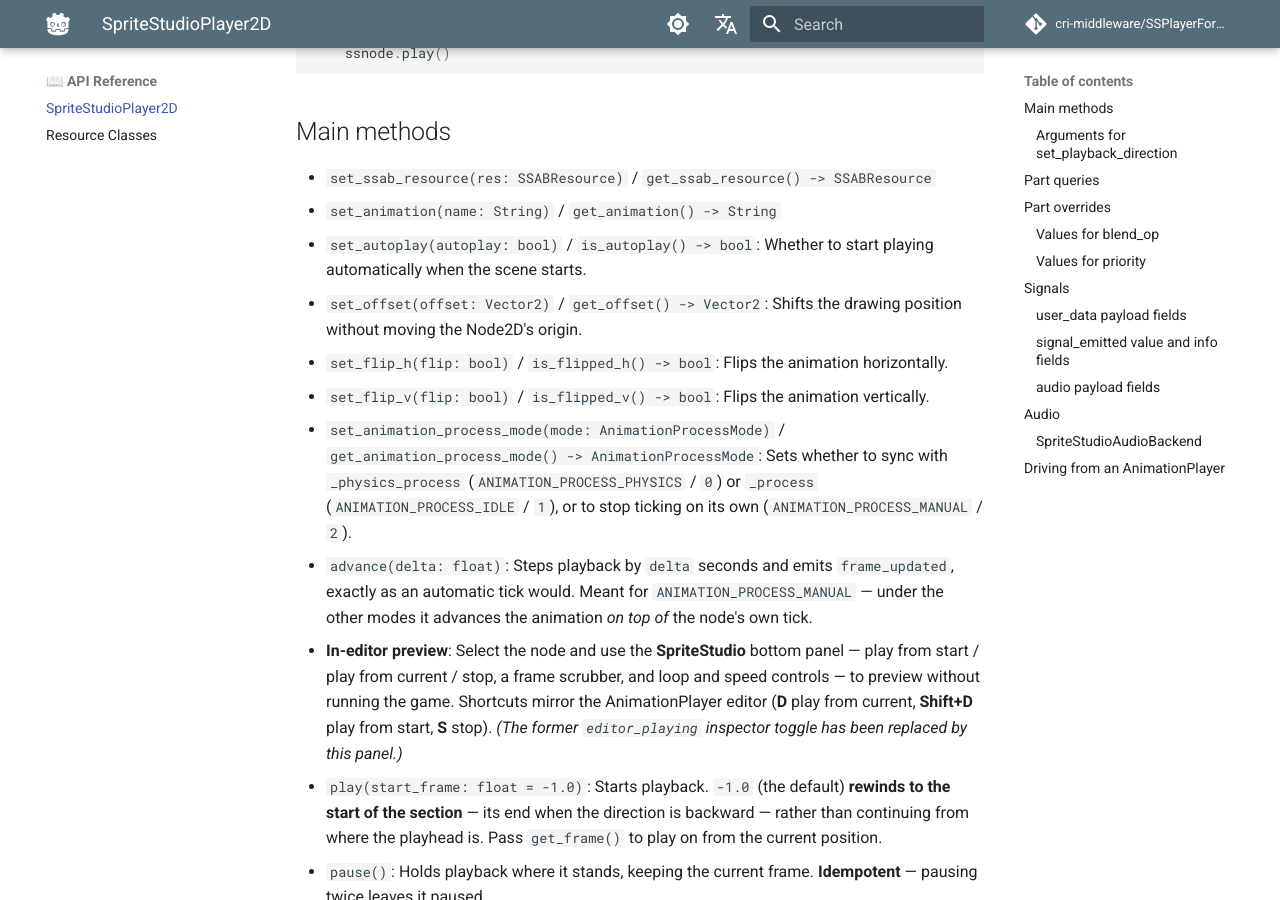
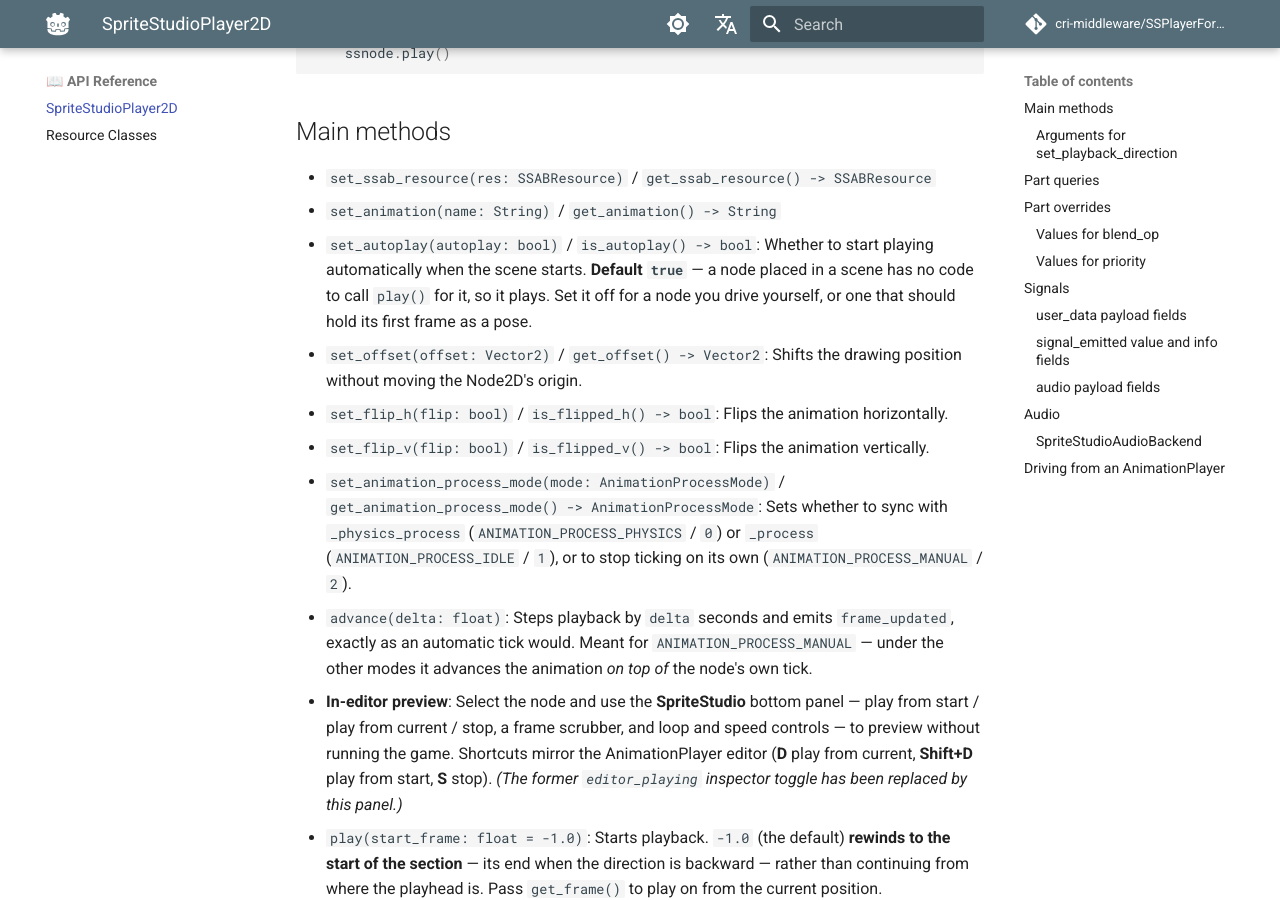
Before and after one commit to SpriteStudio/SSPlayerForGodot, an MkDocs documentation site: the page built from docs/en/api/player.md, in a window 1280 px wide and 900 px high, scrolled down 483 px. Built offline with MkDocs 1.6.1 and Material for MkDocs 9.7.7, drawn with Linux system fonts in a browser that asks for light colours; comment, search, counter and statistics services are not loaded.

Commit message:
fix(player)!: autoplay defaults on
A node placed in a scene has no code calling `play()` for it -- that is what an
`autoplay` property is for -- so defaulting it off meant dropping a
SpriteStudioPlayer2D into a scene, running it, and getting a still frame. That
reads as broken rather than as a choice. ForUnity's `AutoPlay` has defaulted on
all along; this brings the two editor-placed Players together.

The doc XML carried the default too, so the in-editor help said `false`. It now
says `true`, and says what it costs: autoplay starts at NOTIFICATION_READY,
before an attached script's `_ready()` runs, so a script connecting
`animation_started` there will not see the one autoplay fired. That was already
true for anyone who turned autoplay on; it now applies by default.

Three example scenes left `autoplay` unset and so change behaviour. Two drive
playback from a script and are unaffected in practice (both call `play()` in
`_ready()`, which heads out over whatever autoplay started); `overall/Basic.tscn`
has no script and now animates, which is what a scene called Basic should do.
The Override demo's comment said it called `play()` "rather than relying on the
scene's autoplay flag being set" -- no longer the reason, so it says the real one.

```diff
--- a/docs/en/api/player.md
+++ b/docs/en/api/player.md
@@ -24,7 +24,7 @@ func _ready() -> void:
 
 * `set_ssab_resource(res: SSABResource)` / `get_ssab_resource() -> SSABResource`
 * `set_animation(name: String)` / `get_animation() -> String`
-* `set_autoplay(autoplay: bool)` / `is_autoplay() -> bool`: Whether to start playing automatically when the scene starts.
+* `set_autoplay(autoplay: bool)` / `is_autoplay() -> bool`: Whether to start playing automatically when the scene starts. **Default `true`** — a node placed in a scene has no code to call `play()` for it, so it plays. Set it off for a node you drive yourself, or one that should hold its first frame as a pose.
 * `set_offset(offset: Vector2)` / `get_offset() -> Vector2`: Shifts the drawing position without moving the Node2D's origin.
 * `set_flip_h(flip: bool)` / `is_flipped_h() -> bool`: Flips the animation horizontally.
 * `set_flip_v(flip: bool)` / `is_flipped_v() -> bool`: Flips the animation vertically.
```
Also changed, not shown: docs/ja/api/player.md (+1 -1 lines), 3 other files.
